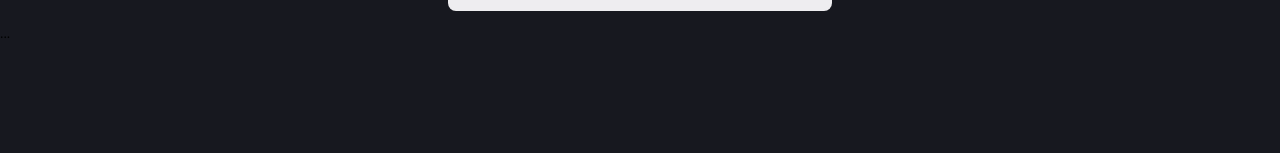
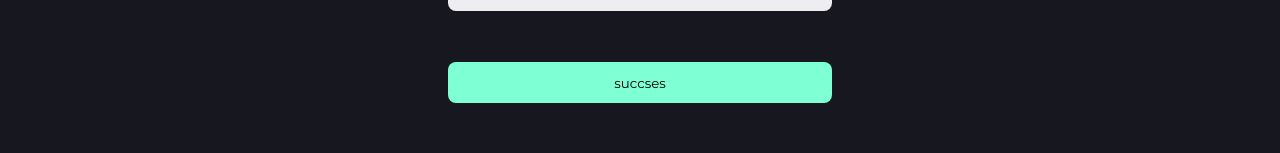
Before and after one commit to baiysh1218/nike-project-practick, a React (Create React App) app: page /order in a window 1280 px wide. Shown: the part 470-623 px from the top of the page. Built offline with nearby package versions, Linux system fonts and the light colour scheme.

Commit message:
added event

```diff
--- a/src/component/Intro/Intro.jsx
+++ b/src/component/Intro/Intro.jsx
@@ -32,7 +32,6 @@ const Intro = () => {
         </div>
       </div>
       <Main />
-      <Footer />
     </>
   );
 };
--- a/src/component/Order/Order.jsx
+++ b/src/component/Order/Order.jsx
@@ -67,6 +67,13 @@ export default class PaymentForm extends React.Component {
               onChange={this.handleInputChange}
               onFocus={this.handleInputFocus}
             />
+            <button
+              onClick={() => {
+                alert("заказ оформлен!");
+              }}
+              className="btn-by btn-admin btn-ordering">
+              succses
+            </button>
           </div>
           ...
         </form>
```
